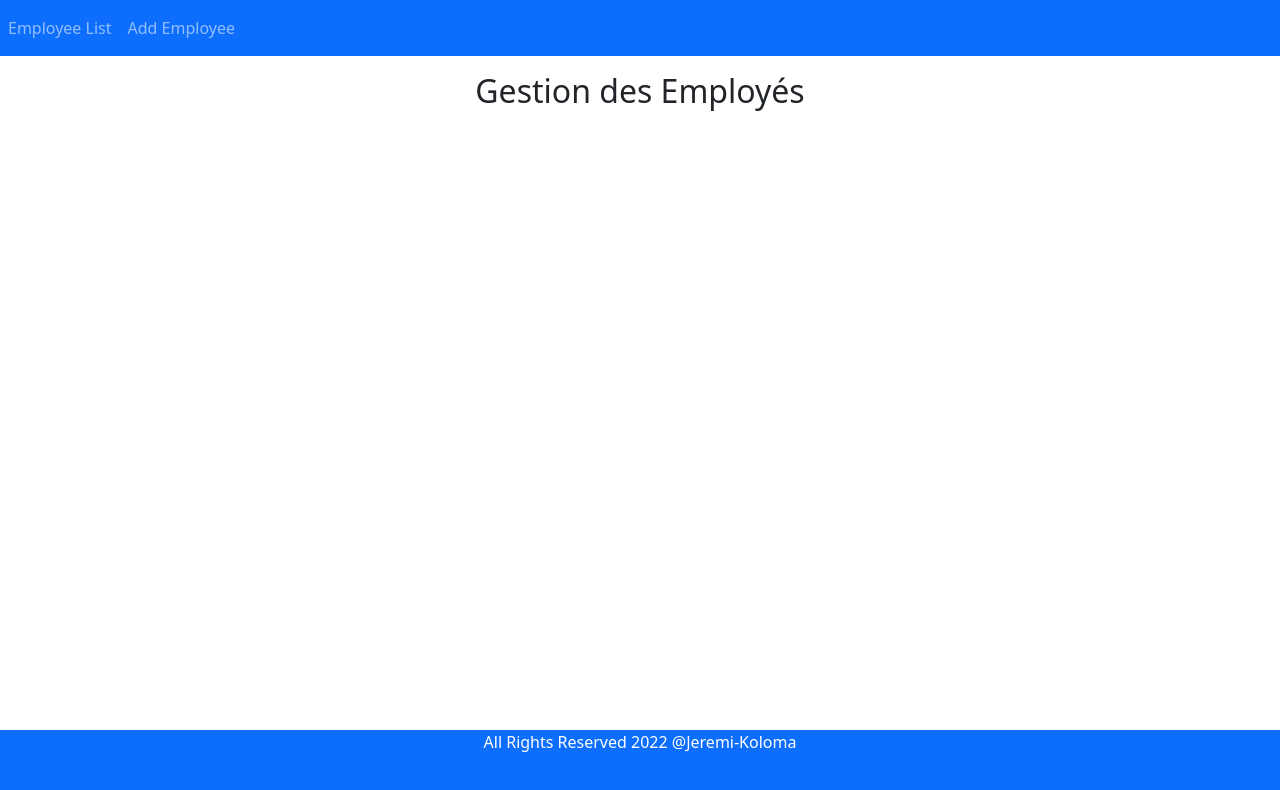
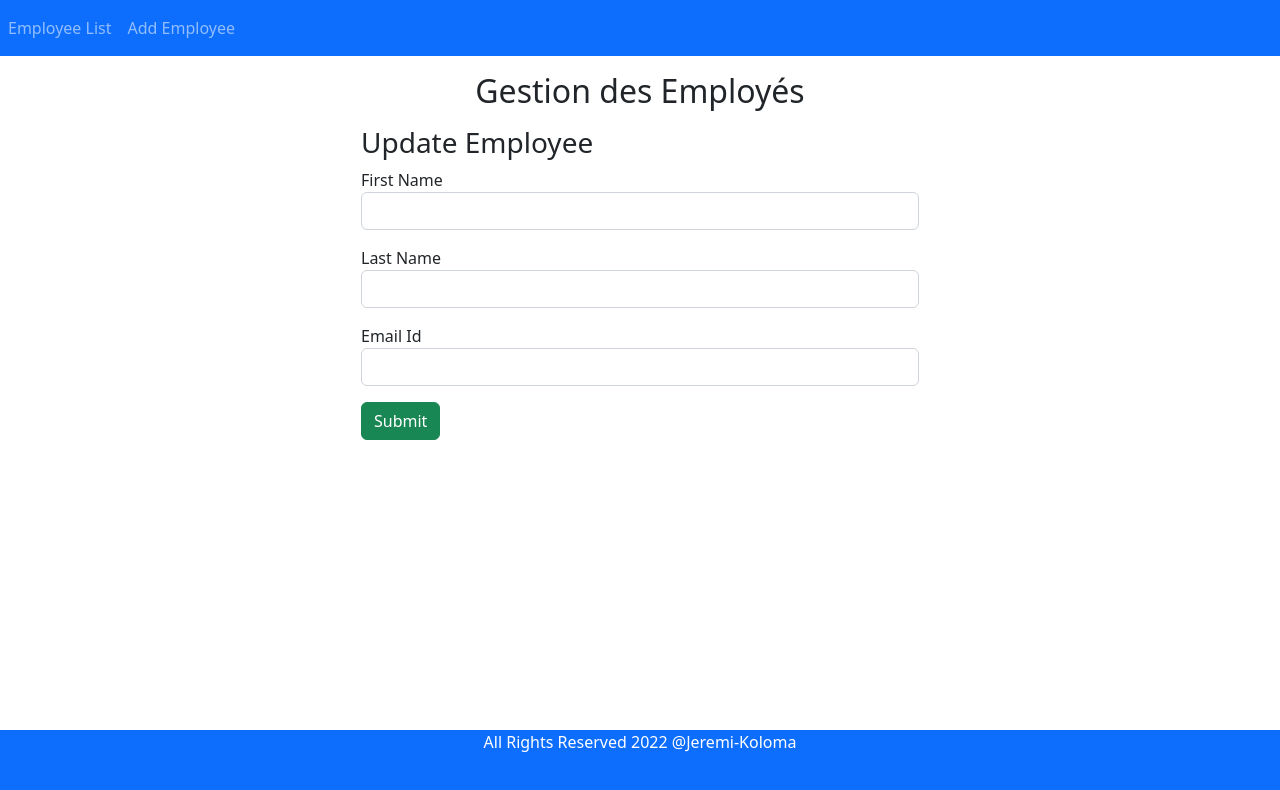
Before and after one commit to Jeremi-Koloma/frontendEmploye, an Angular app: page /update-employee/1 in a window 1280 px wide. Before the commit this address led to /. Shown: the top 790 px of the page. Built offline with nearby package versions, Linux system fonts and the light colour scheme; no server answers.

Commit message:
ajout fonctionnalité update

```diff
--- a/src/app/app-routing.module.ts
+++ b/src/app/app-routing.module.ts
@@ -2,11 +2,13 @@
 import { RouterModule, Routes } from '@angular/router';
 import { CreateEmployeeComponent } from './create-employee/create-employee.component';
 import { EmployeeListComponent } from './employee-list/employee-list.component';
+import { UpdateEmployeeComponent } from './update-employee/update-employee.component';
 
 const routes: Routes = [
   {path:'employees', component: EmployeeListComponent},
   {path:'create-employee', component:CreateEmployeeComponent},
-  {path:'',redirectTo: 'employees', pathMatch: 'full'}
+  {path:'',redirectTo: 'employees', pathMatch: 'full'},
+  {path:'update-employee/:id', component : UpdateEmployeeComponent }
 ];
 
 @NgModule({
--- a/src/app/app.module.ts
+++ b/src/app/app.module.ts
@@ -7,12 +7,14 @@
 import { EmployeeListComponent } from './employee-list/employee-list.component';
 import { CreateEmployeeComponent } from './create-employee/create-employee.component';
 import { FormsModule } from '@angular/forms';
+import { UpdateEmployeeComponent } from './update-employee/update-employee.component';
 
 @NgModule({
   declarations: [
     AppComponent,
     EmployeeListComponent,
-    CreateEmployeeComponent
+    CreateEmployeeComponent,
+    UpdateEmployeeComponent
   ],
   imports: [
     BrowserModule,
--- a/src/app/employee-list/employee-list.component.html
+++ b/src/app/employee-list/employee-list.component.html
@@ -5,6 +5,7 @@
             <th>First Name</th>
             <th>Last Name</th>
             <th>Email Id</th>
+            <th>Actions</th>
         </tr>
     </thead>
     <tbody>
@@ -12,6 +13,7 @@
             <td>{{employee.firstName}}</td>
             <td>{{employee.lastName}}</td>
             <td>{{employee.emailId}}</td>
+            <td><button (click)="updateEmployee(employee.id)" class="btn btn-info">Update</button></td>
         </tr>
     </tbody>
 </table>
--- a/src/app/employee-list/employee-list.component.ts
+++ b/src/app/employee-list/employee-list.component.ts
@@ -1,4 +1,5 @@
 import { Component, OnInit } from '@angular/core';
+import { Router } from '@angular/router'; // Importation de router pour les liens
 import { Employee } from '../employee'; // Employee Class
 import { EmployeeService } from '../employee.service'; // importation du service pour l'injection dans le constructeur;
 
@@ -12,7 +13,7 @@
   employees!: Employee[]; // Employee Class;
 
   //Injectons notre service dans le constructeur;
-  constructor(private employeeService : EmployeeService) { }
+  constructor(private employeeService : EmployeeService, private router : Router) { }
 
   ngOnInit(): void {
     this.getEmployees();
@@ -24,5 +25,10 @@
     })
   }
 
+  // le lien de naviguer vers la page upate depuis le bouttons-update in the form
+  updateEmployee(id : number){
+    this.router.navigate(['update-employee', id]);
+  }
+
 
 }
--- a/src/app/employee.service.ts
+++ b/src/app/employee.service.ts
@@ -14,6 +14,10 @@
 
   private baseUrlCreate = "http://localhost:8080/api/v1/employees/create";
 
+  private baseUrlById = "http://localhost:8080/api/v1/employees";
+
+  private baseUrlUpdate = "http://localhost:8080/api/v1/employees/update";
+
   constructor(private httpClient : HttpClient) { }
 
   getEmployeeList() : Observable<Employee[]>{
@@ -24,4 +28,12 @@
     return this.httpClient.post(`${this.baseUrlCreate}`, employee);
   }
 
+  getEmployeeById(id : number) : Observable<Employee>{
+    return this.httpClient.get<Employee>(`${this.baseUrlById}/${id}`);
+  }
+
+  updateEmployee(id : number, employee : Employee) : Observable<Object>{
+    return this.httpClient.put(`${this.baseUrlUpdate}/${id}`, employee);
+  }
+
 }
--- /dev/null
+++ b/src/app/update-employee/update-employee.component.html
@@ -0,0 +1,20 @@
+<div class="col-md-6 offset-md-3">
+    <h3>Update Employee</h3>
+
+    <form (ngSubmit)="onSubmit()">
+        <div class="form-group mb-3">
+            <label for="fName">First Name</label>
+            <input type="text" class="form-control" id="firstName" [(ngModel)]="employee.firstName" name="firstName">
+        </div>
+        <div class="form-group mb-3">
+            <label for="fName">Last Name</label>
+            <input type="text" class="form-control" id="lastName" [(ngModel)]="employee.lastName" name="lastName">
+        </div>
+        <div class="form-group mb-3">
+            <label for="fName">Email Id</label>
+            <input type="email" class="form-control" id="email" [(ngModel)]="employee.emailId" name="email">
+        </div>
+
+        <button class="btn btn-success" type="submit">Submit</button>
+    </form>
+</div>
--- /dev/null
+++ b/src/app/update-employee/update-employee.component.ts
@@ -0,0 +1,35 @@
+import { Component, OnInit } from '@angular/core';
+import { ActivatedRoute, Router } from '@angular/router'; // Import ActivitedRoute
+import { Employee } from '../employee';
+import { EmployeeService } from '../employee.service';
+
+@Component({
+  selector: 'app-update-employee',
+  templateUrl: './update-employee.component.html',
+  styleUrls: ['./update-employee.component.css']
+})
+export class UpdateEmployeeComponent implements OnInit {
+
+  id !: number;
+  employee : Employee = new Employee();
+  constructor( private employeeService : EmployeeService, private route : ActivatedRoute, private router : Router) { }
+
+  ngOnInit(): void {
+    this.id = this.route.snapshot.params['id'];
+    this.employeeService.getEmployeeById(this.id ).subscribe(data => {
+      this.employee = data;
+    }, error => console.log(error));
+  }
+
+  onSubmit(){
+    this.employeeService.updateEmployee(this.id, this.employee).subscribe(data =>{
+      this.goToEmployeeList(); // call methode redirection to the EmployeeList page;
+    }, error =>console.log(error));
+  }
+
+  // Une méthode de redirection quand il soumette le formulaire;
+  goToEmployeeList(){
+    this.router.navigate(['/employees']);
+  }
+
+}
```
Also changed, not shown: src/app/update-employee/update-employee.component.css (added), 1 other file (tests, documents, lock files or other folders).
